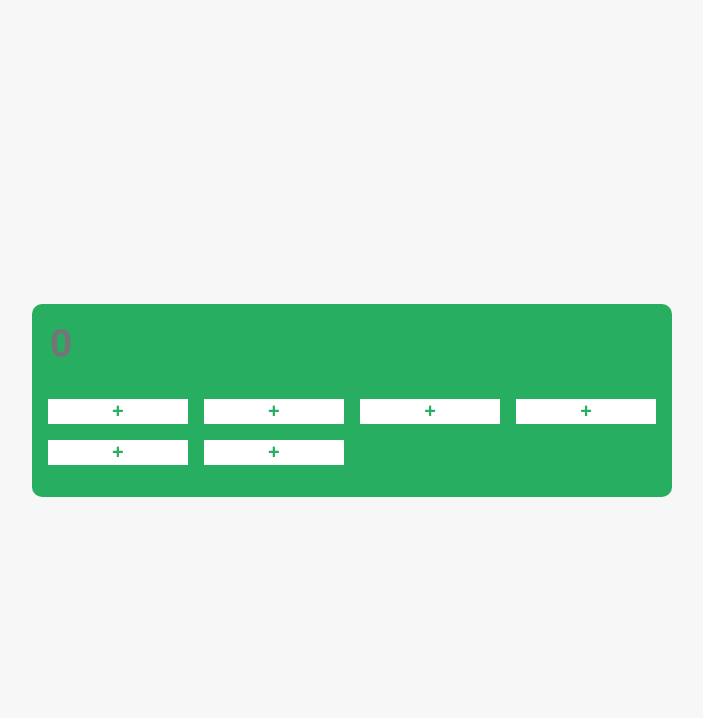
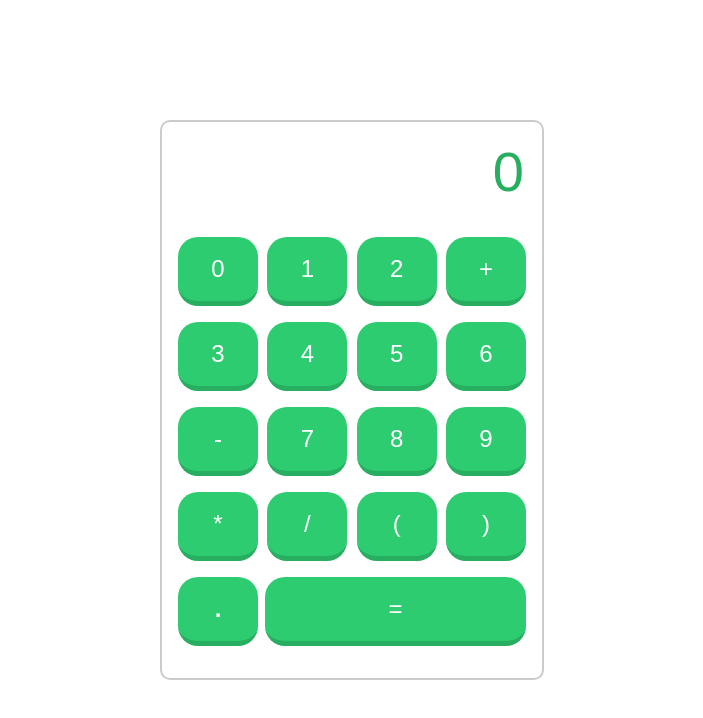
Before and after one commit to KiranGopalakrishnan/sweetIQ-calculator, a website: page index.html in a window 1280 px wide. Shown: the whole page, without its empty margins (288-991 px from the left). Drawn offline with Linux system fonts and the light colour scheme.

Commit message:
Finished design

```diff
--- a/css/styles.css
+++ b/css/styles.css
@@ -1,7 +1,7 @@
 html,body{
   width: 100%;
   height: 100%;
-  background: #F7F7F7;
+  background: #FFF;
   margin: 0;
   padding: 0;
 }
@@ -9,7 +9,8 @@ html,body{
   display: flex;
   flex-direction: column;
   flex: 1;
-  height: 100%;
+  min-height: 100%;
+  height: auto;
   align-items: center;
   justify-content: center;
 }
@@ -19,9 +20,10 @@ html,body{
   justify-content: center;
   align-items: center;
   padding: 1em;
-  width: 50%;
+  width: 30%;
+  border: solid 2px #CCC;
   box-sizing: border-box;
-  background: #27ae60;
+  background: #FFF;
   border-radius: 10px;
 }
 .calculator-widget-wrapper .input-screen{
@@ -29,15 +31,18 @@ html,body{
   width: 100%;
   flex: 2;
 }
-.input-screen .screen{
+.input-screen input.screen{
   display: inherit;
   flex:1;
-  color: #FFF;
-  font-size: 2.5em;
-  font-weight: bold;
+  color: #27ae60;
+  font-size: 3.5em;
   background: transparent;
   border: none;
   width: 100%;
+  text-align: right;
+}
+input.screen:focus{
+  outline: none;
 }
 .calculator-widget-wrapper .buttons-wrapper{
   display: inherit;
@@ -52,6 +57,14 @@ html,body{
 .buttons-wrapper .single-button{
   width: 23%;
   margin-top: 1em;
+  align-items: center;
+  justify-content: center;
+}
+.final-button{
+  width: 75% !important;
+}
+.size-increase{
+  font-weight: bolder !important;
 }
 .ghost_div{
   width: 23%;
@@ -59,16 +72,21 @@ html,body{
   padding: 0;
 }
 .buttons-wrapper .single-button .button{
-  background: #FFF;
-  color: #27ae60;
-  font-size: 1.25em;
-  font-weight: bolder;
+  background: #2ecc71;
+  color: #FFF;
+  font-size: 1.5em;
+  padding: 0.75em 0;
   border: none;
-  border-bottom: #CCC;
+  border-bottom: #27ae60 solid 5px;
+  border-radius: 20px;
   box-sizing: border-box;
   width: 100%;
   cursor: pointer;
+  transition: all 0.5s ease-in-out;
 }
 .single-button .button:focus{
   outline: none;
 }
+.button-clicked{
+  border-bottom-width: 1px;
+}
--- a/index.html
+++ b/index.html
@@ -13,31 +13,67 @@
   <div class="main-wrapper">
     <div class="calculator-widget-wrapper">
       <div class="input-screen">
-        <input type="text" placeholder="0" class="screen" />
+        <input type="text"  value="0" class="screen" />
       </div>
       <div class="buttons-wrapper">
           <div class="single-button">
-            <input type="button" class="button" value="+" />
+            <input type="button" class="button" value="0" />
+          </div>
+          <div class="single-button">
+              <input type="button" class="button" value="1" />
+          </div>
+          <div class="single-button">
+              <input type="button" class="button" value="2" />
           </div>
           <div class="single-button">
               <input type="button" class="button" value="+" />
           </div>
+
           <div class="single-button">
-              <input type="button" class="button" value="+" />
+              <input type="button" class="button" value="3" />
           </div>
           <div class="single-button">
-              <input type="button" class="button" value="+" />
+              <input type="button" class="button" value="4" />
+          </div>
+
+          <div class="single-button">
+            <input type="button" class="button" value="5" />
           </div>
           <div class="single-button">
-              <input type="button" class="button" value="+" />
+              <input type="button" class="button" value="6" />
           </div>
           <div class="single-button">
-              <input type="button" class="button" value="+" />
+              <input type="button" class="button" value="-" />
           </div>
-          <div class="ghost_div"></div>
-            <div class="ghost_div"></div>
-              <div class="ghost_div"></div>
-                <div class="ghost_div"></div>
+          <div class="single-button">
+              <input type="button" class="button" value="7" />
+          </div>
+          <div class="single-button">
+              <input type="button" class="button" value="8" />
+          </div>
+
+          <div class="single-button">
+            <input type="button" class="button" value="9" />
+          </div>
+          <div class="single-button">
+              <input type="button" class="button" value="*" />
+          </div>
+          <div class="single-button">
+              <input type="button" class="button" value="/" />
+          </div>
+          <div class="single-button">
+              <input type="button" class="button" value="(" />
+          </div>
+          <div class="single-button">
+              <input type="button" class="button" value=")" />
+          </div>
+
+          <div class="single-button">
+              <input type="button" class="button size-increase" value="." />
+          </div>
+          <div class="single-button final-button">
+            <input type="button" class="button" value="=" />
+          </div>
       </div>
     </div>
   </div>
```
